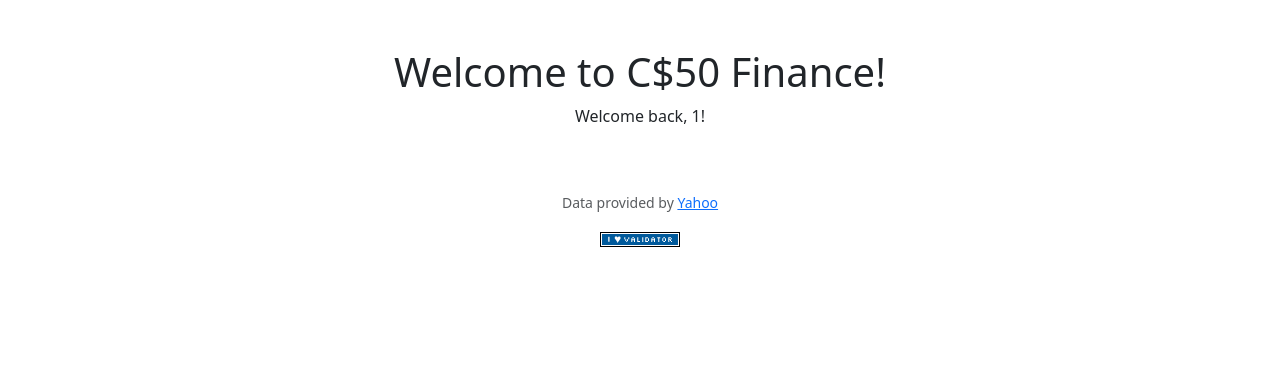
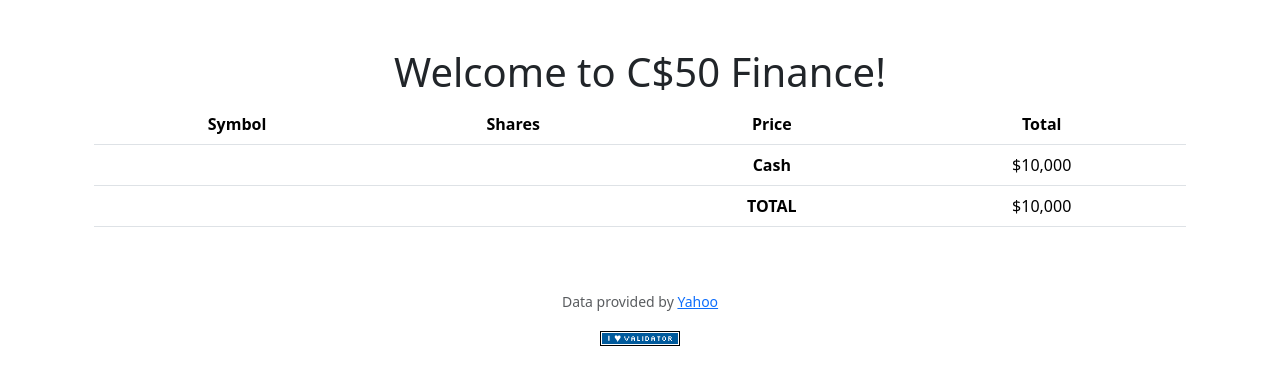
Before and after one commit to TinyMurky/CS50_Week9_Finance_hw_poetry, a Flask app: page / in a window 1280 px wide. Shown: the part 76-461 px from the top of the page. Run offline with Flask 3, Linux system fonts and the light colour scheme; a user stored in the database is signed in; parts of the project's set-up code (start-up, migrations or seed data) failed here and were passed over.

Commit message:
home page complete

```diff
--- a/src/app/routes/route.py
+++ b/src/app/routes/route.py
@@ -6,6 +6,7 @@ from flask import render_template, session, redirect
 from src.app.routes import root
 from src.libs.decorator import login_required
 from src.sql.sqlite import sql_client
+from src.libs.common import number_to_money
 
 
 @root.route("/")
@@ -29,6 +30,15 @@ def home_page():
 
     total_asset = total_cash + total_amount_of_portfolio
 
+    for portfolio in portfolios:
+        total_price = portfolio["total_price"]
+        portfolio["total_price"] = number_to_money(total_price)
+
+        avg_price = portfolio["avg_price"]
+        portfolio["avg_price"] = number_to_money(avg_price)
+
+    total_cash = number_to_money(total_cash)
+    total_asset = number_to_money(total_asset)
     return render_template(
         "home.html",
         total_cash=total_cash,
--- a/src/libs/common.py
+++ b/src/libs/common.py
@@ -121,3 +121,10 @@ def get_local_time(timestamp: float):
     dt_zone = timezone.localize(d_time)
 
     return dt_zone
+
+
+def number_to_money(number: int | float):
+    """
+    Change number to money
+    """
+    return f"${number:,}"
--- a/src/libs/errors/error_classes.py
+++ b/src/libs/errors/error_classes.py
@@ -61,12 +61,12 @@ NoSuchUser = create_custom_http_exception(
 )
 
 NotEnoughMoney = create_custom_http_exception(
-    "NotEnoughMoney", 402, "Sorry, you don't have enough money", exceptions.BadRequest
+    "NotEnoughMoney", 400, "Sorry, you don't have enough money", exceptions.BadRequest
 )
 
 NotEnoughShare = create_custom_http_exception(
     "NotEnoughShare",
-    402,
+    400,
     "Sorry, you don't have enough share to sell",
     exceptions.BadRequest,
 )
--- a/src/templates/home.html
+++ b/src/templates/home.html
@@ -6,11 +6,37 @@
 
 {% block main %}
     <h1>Welcome to C$50 Finance!</h1>
-    <p>
-        {% if session["user_id"] %}
-            Welcome back, {{ session["user_id"] }}!
-        {% else %}
-            Welcome! <a href="/login">Log in</a> or <a href="/register">register</a> to get started.
-        {% endif %}
-    </p>
+    <div class="container">
+        <table class="table table-hover">
+        <thead>
+            <tr>
+            <th class="fw-bold" scope="col">Symbol</th>
+            <th class="fw-bold" scope="col">Shares</th>
+            <th class="fw-bold" scope="col">Price</th>
+            <th class="fw-bold" scope="col">Total</th>
+            </tr>
+        </thead>
+        <tbody>
+            {% for portfolio in portfolios %}
+            <tr>
+                <td>{{ portfolio.symbol }}</th>
+                <td>{{ portfolio.total_share }}</td>
+                <td>{{ portfolio.avg_price }}</td>
+                <td>{{ portfolio.total_price }}</td>
+            </tr>
+            {% endfor %}
+
+            <tr>
+                <td colspan="2"></td>
+                <td class="fw-bold">Cash</td>
+                <td>{{ total_cash }}</td>
+            </tr>
+            <tr>
+                <td colspan="2"></td>
+                <td class="fw-bold">TOTAL</td>
+                <td>{{ total_asset }}</td>
+            </tr>
+        </tbody>
+        </table>
+    </div>
 {% endblock %}
```
Also changed, not shown: src/sql/finance.db, 1 other file.
